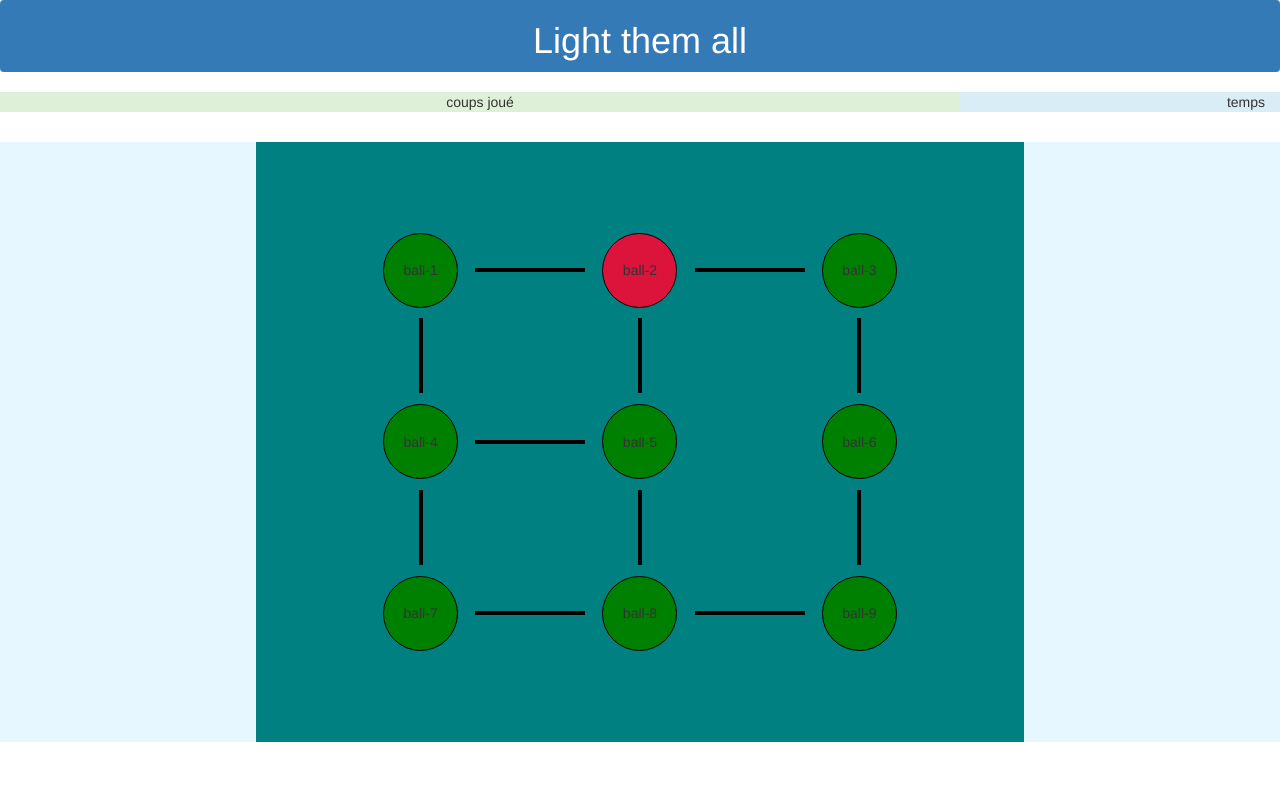
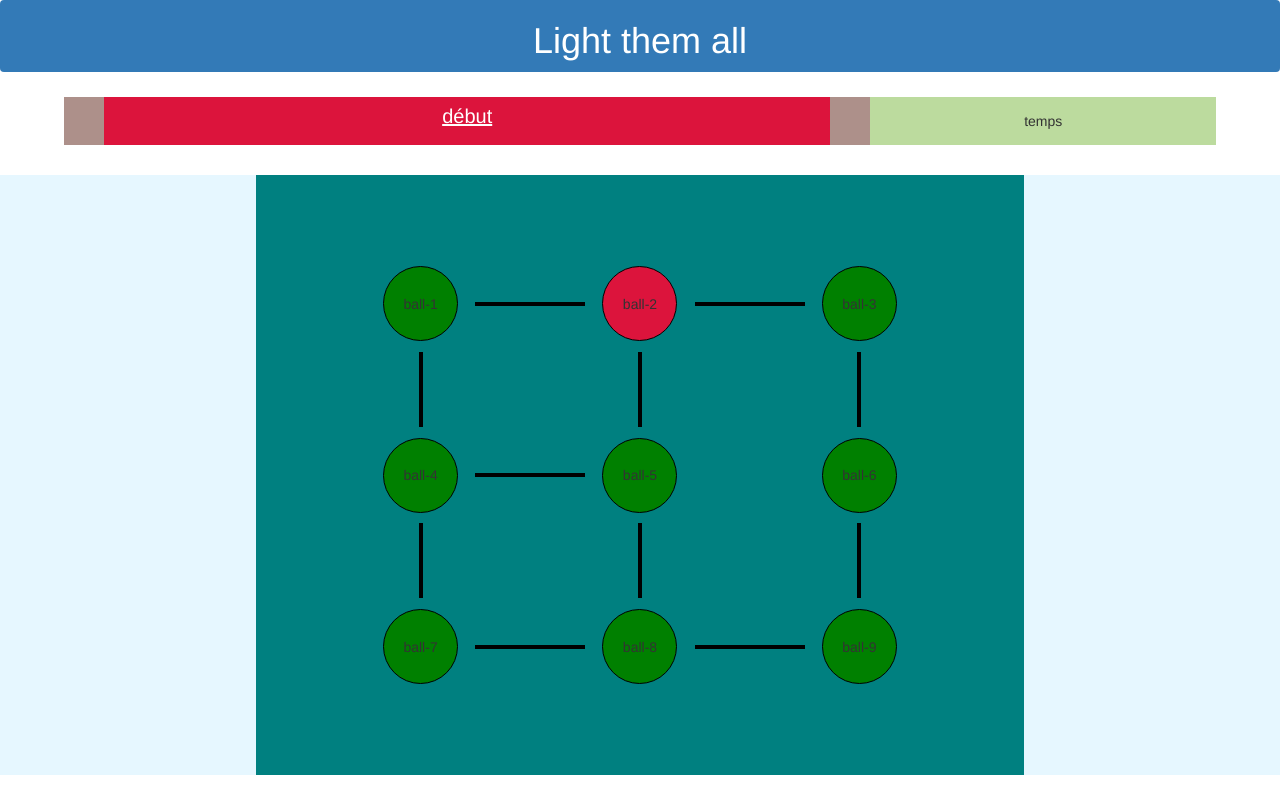
Before and after one commit to blingstand/light, an Angular app: page / in a window 1280 px wide. Built offline with nearby package versions, Linux system fonts and the light colour scheme.

Commit message:
step2: add historic of each click

```diff
--- a/src/app/score/score.component.html
+++ b/src/app/score/score.component.html
@@ -1,6 +1,10 @@
-<div class="container-fluid">
-	<div class="row">
-		<div class="col-sm-9 text-center bg-success">coups joué</div>
-		<div class="col-sm-3 text-right  bg-info">temps</div>
+<div class="container-score">
+	<div class="steps">
+		<div class="container-steps">
+			<p><a (click)="onGoToStep(0)">début</a></p>
+			<p 	*ngFor="let step of steps; let i = index"
+				title='Atteindre étape : {{i}}'> <a href="#">{{ step.clicked}}</a></p>
+		</div>
 	</div>
+	<div class="time">temps</div>
 </div>
--- a/src/app/score/score.component.scss
+++ b/src/app/score/score.component.scss
@@ -0,0 +1,43 @@
+.container-score{
+	width: 90vw;
+	height: 6vh;
+	margin: 2vw 5vw;
+	display: grid;
+	grid-template-columns: 70% 30%;
+
+	.steps{
+		background-color: #AD908A;
+		display: grid;
+		place-items: center;
+		.container-steps{
+			height: 6vh;
+			display: flex;
+			justify-content: center;
+			align-items: center;
+			width: 90%;
+			background-color: crimson;
+			overflow: hidden;
+			& *{
+				margin-left: 10px;
+				a{
+					cursor: pointer;
+					font-size: 2rem;
+					color: white;
+					text-decoration: underline;
+					&:hover{
+						font-weight: bold;
+						color: darken(white,40);
+					}
+				}
+
+			}
+		}
+
+	}
+
+	.time{
+		background-color: #BCDB9E;
+		display: grid;
+		place-items: center;
+	}
+}
--- a/src/app/score/score.component.ts
+++ b/src/app/score/score.component.ts
@@ -1,15 +1,23 @@
 import { Component, OnInit } from '@angular/core';
+import { GameService } from '../services/game.service';
 
 @Component({
-  selector: 'app-score',
-  templateUrl: './score.component.html',
-  styleUrls: ['./score.component.scss']
+	selector: 'app-score',
+	templateUrl: './score.component.html',
+	styleUrls: ['./score.component.scss']
 })
 export class ScoreComponent implements OnInit {
 
-  constructor() { }
+	steps : any[];
 
-  ngOnInit(): void {
-  }
+	constructor(private gameService: GameService) { }
+
+	ngOnInit() {
+		this.steps = this.gameService.steps
+		console.log(this.steps)
+	}
+	onGoToStep(x){
+		alert("ampoule(s) éteinte(s) : " + this.steps[x].inactive)
+	}
 
 }
--- a/src/app/services/game.service.ts
+++ b/src/app/services/game.service.ts
@@ -28,6 +28,9 @@ export class GameService{
 			relatives: [6, 8]},
 
 	]
+	steps = [
+		{ clicked: null, inactive: [2]}
+	]
 	changeRelativesStatus(index){
 		//I want to return the relatives of a balls identified by its index
 		// alert("click on " + index + "\nchange " + this.balls[index].relatives)
@@ -46,5 +49,24 @@ export class GameService{
 	modifyBalls(index){
 		this.changeBallStatus(index)
 		this.changeRelativesStatus(index)
+		this.getNewStep(index)
+		console.log(this.steps)
+	}
+	getAllInactives(){
+		//I want to return an array of all inactive ball
+		let allInactives = []
+		for (let ball of this.balls) {
+			if (ball.status === 'light-off') {
+				allInactives.push(ball)
+			}
+		}
+		return allInactives
+	}
+	getNewStep(index){
+		//I want to create a new step object in steps,
+		//when user clicks on a ball
+		const lastStep = this.steps[this.steps.length -1]
+		const newStep = {clicked: index + 1 , inactive: this.getAllInactives()}
+		this.steps.push(newStep)
 	}
 }
```
